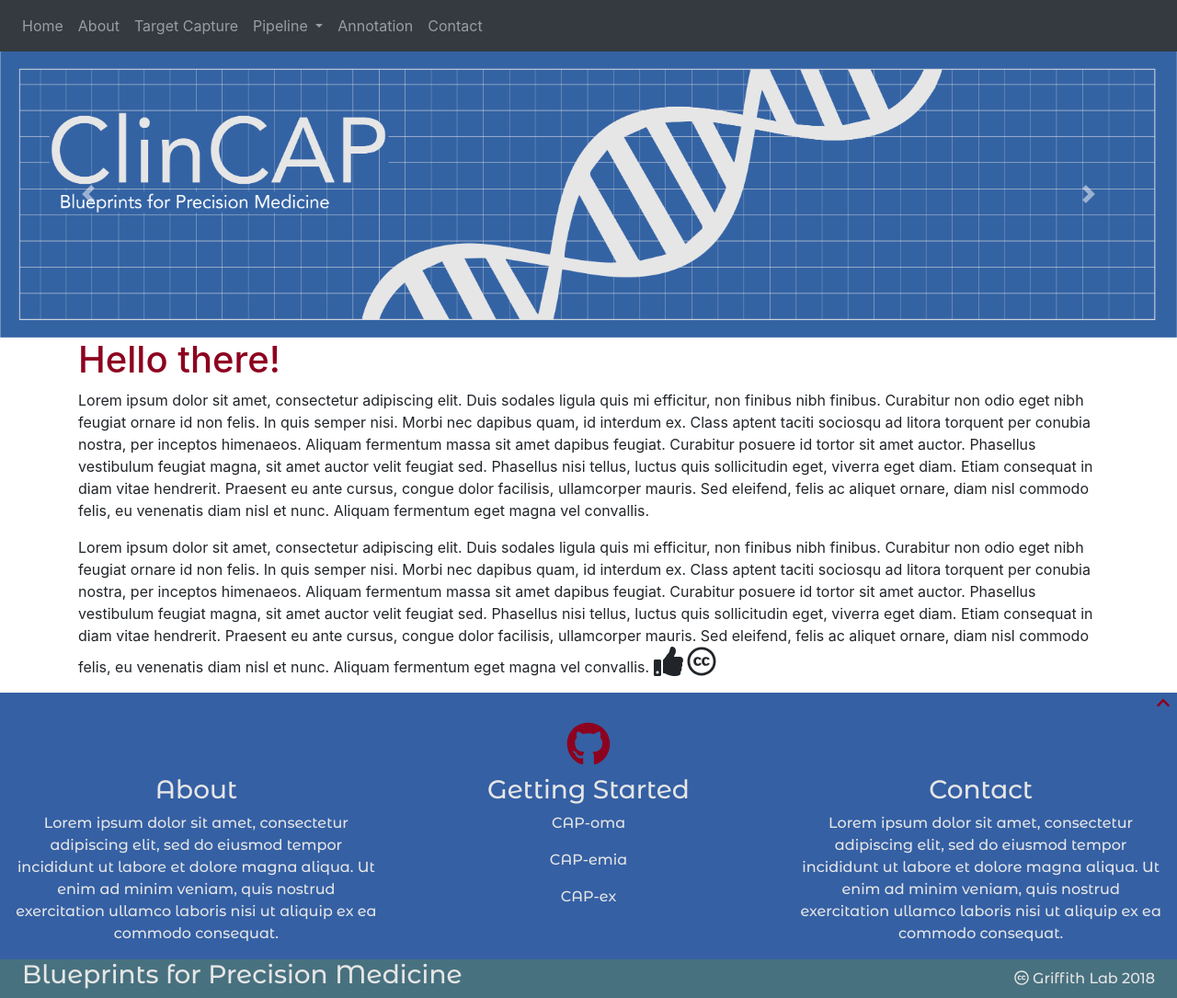
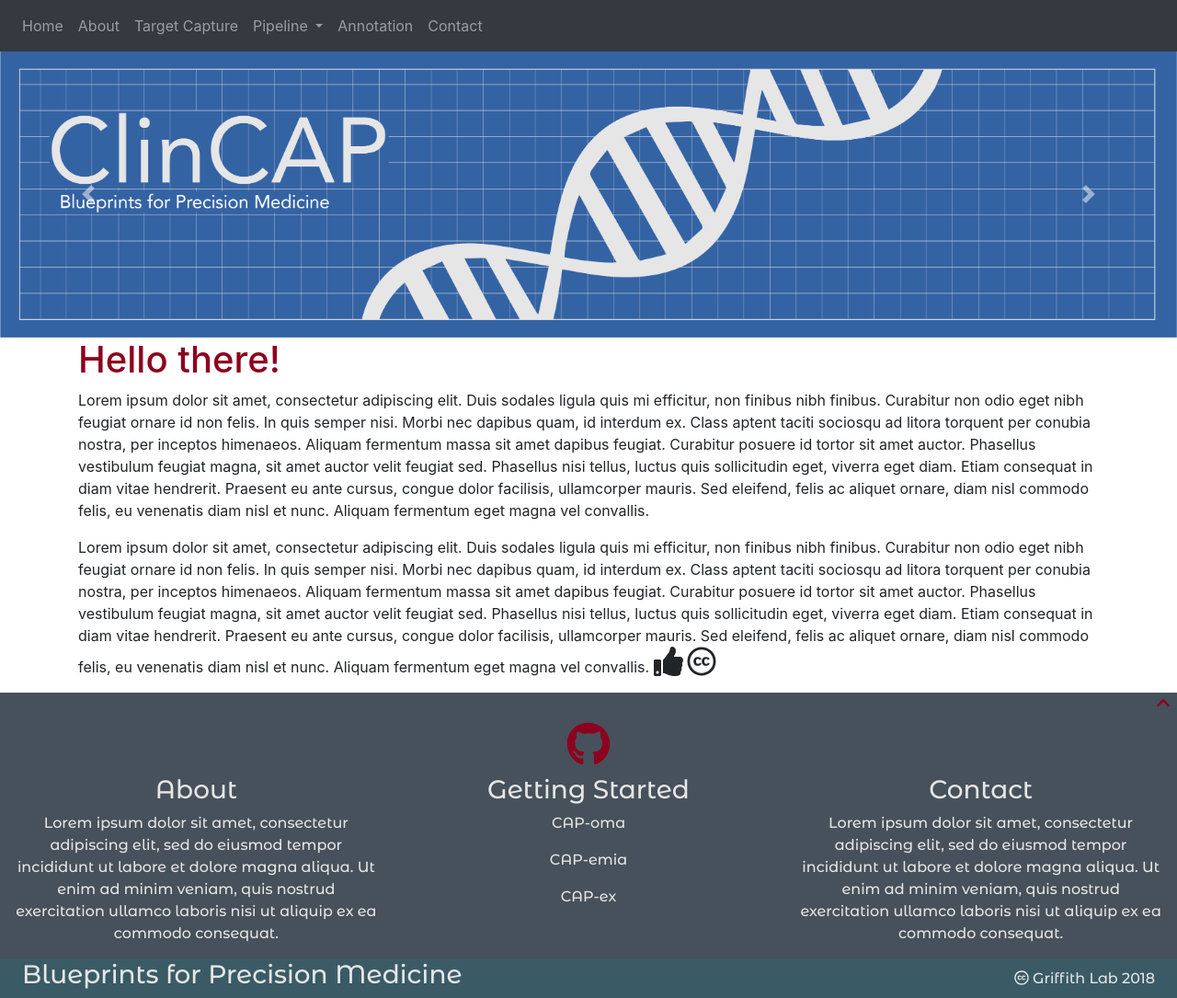
Before and after one commit to griffithlab/CIViC_PM, a Jekyll site: the page built from index.md, in a window 1280 px wide. Shown: the whole page at 92% size. Built offline with Jekyll 4.4.1, drawn with Linux system fonts in a browser that asks for light colours; nearby versions of some CDN libraries.

Commit message:
changed color of footer

```diff
--- a/_sass/layout/_footer.scss
+++ b/_sass/layout/_footer.scss
@@ -1,10 +1,10 @@
 #footer {
-  background: #3560A4;
+  background: #47515b;
   color: #E6E6E6;
 }
 
 #sub-footer {
-  background: #48717F;
+  background: #3a5b66;
   color: #E6E6E6;
 }
 
```
